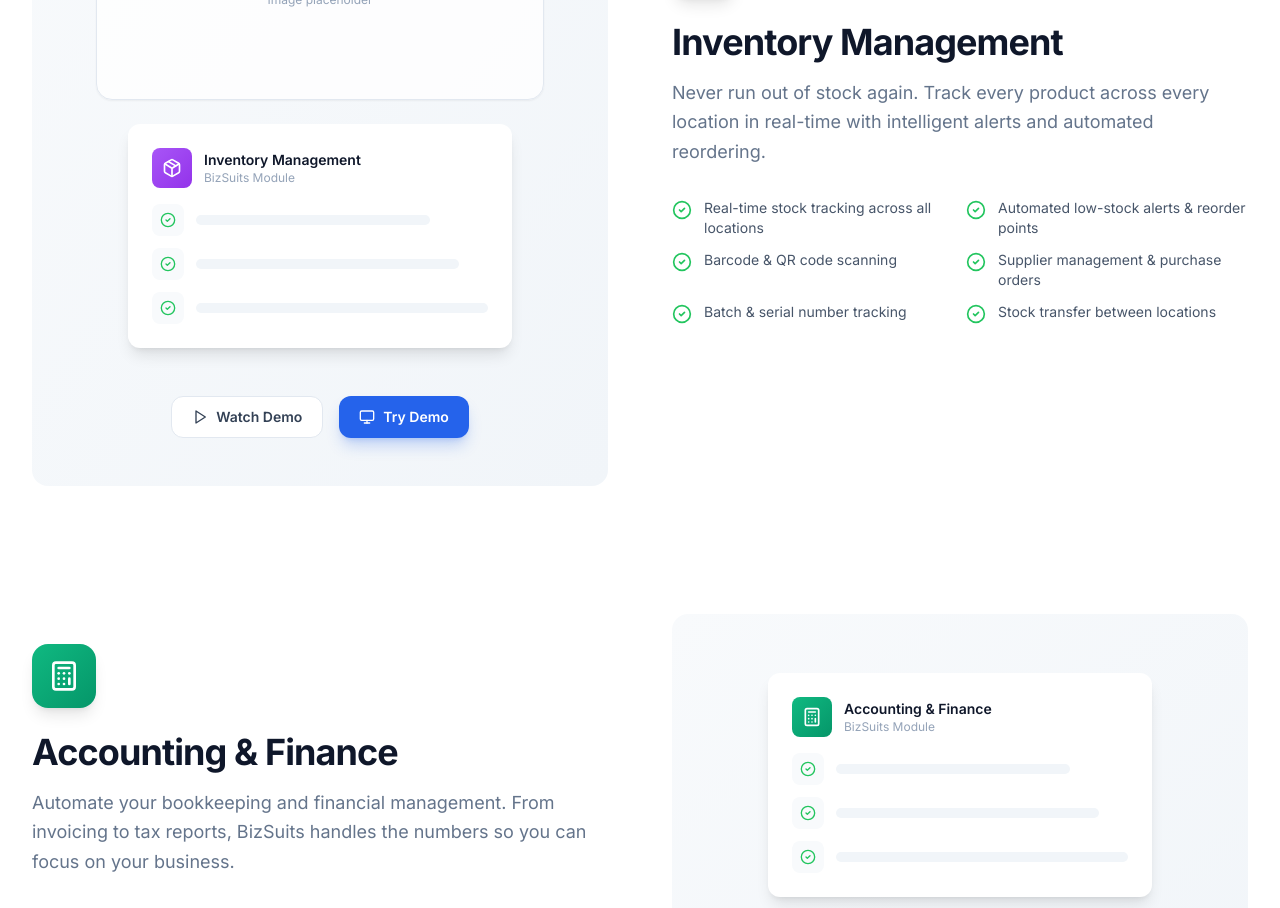
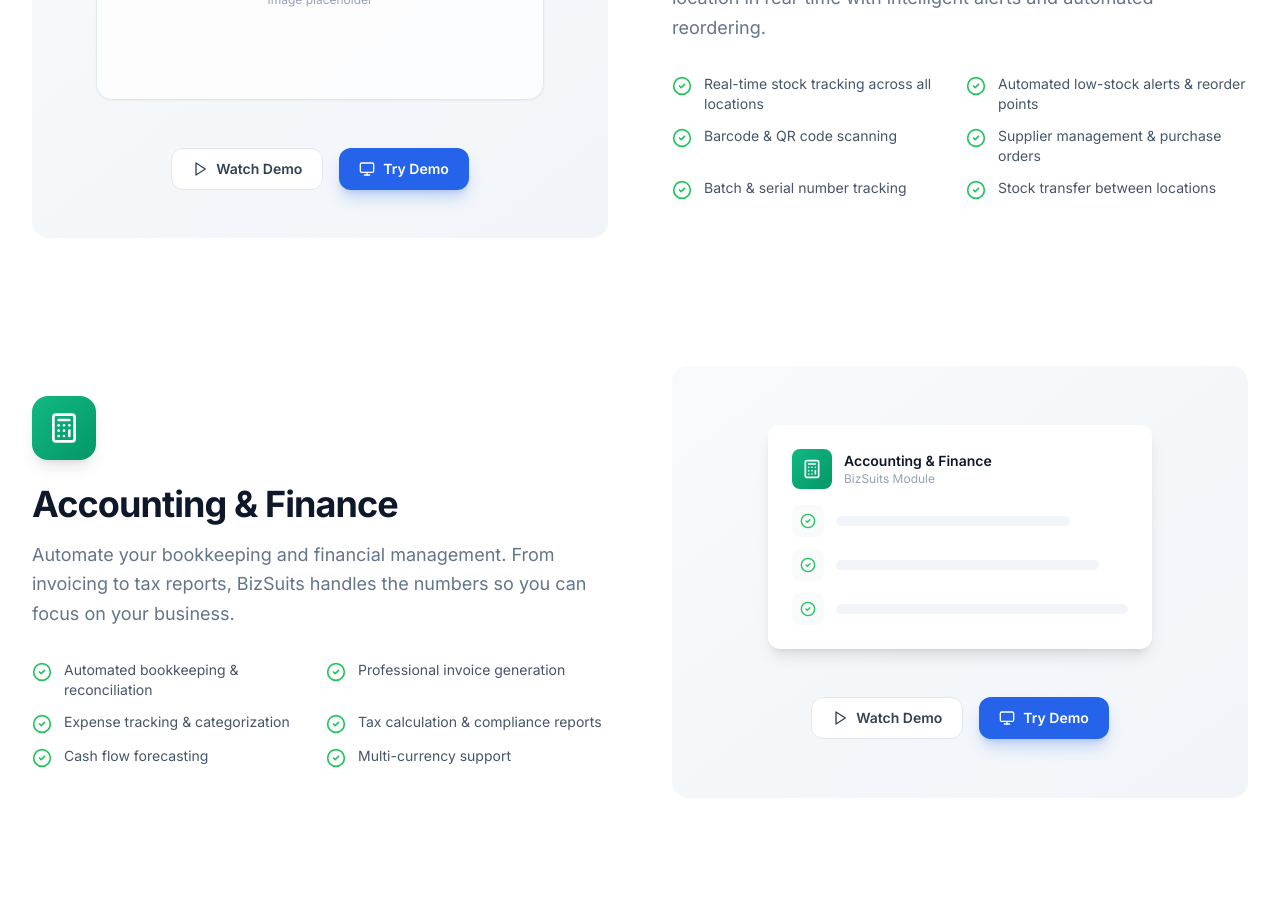
Before and after one commit to casstimmy/BSuits-Site, a Next.js app: page /features in a window 1280 px wide. Shown: the part 1440-2348 px from the top of the page. Built offline with nearby package versions, Linux system fonts and the light colour scheme.

Commit message:
improve on the webproduct optimization and ux

```diff
--- a/src/app/features/page.tsx
+++ b/src/app/features/page.tsx
@@ -215,7 +215,6 @@ export default function FeaturesPage() {
                         />
                       </div>
                     ) : feature.id === 'inventory' ? (
-                      <>
                       <div className="w-full max-w-md aspect-[16/10] rounded-2xl border border-dark-200 bg-white/80 shadow-sm flex items-center justify-center mb-6">
                         <div className="text-center px-6">
                           <div className="mx-auto w-12 h-12 rounded-xl bg-dark-50 flex items-center justify-center mb-3">
@@ -225,30 +224,6 @@ export default function FeaturesPage() {
                           <p className="text-xs text-dark-400">Image placeholder</p>
                         </div>
                       </div>
-                        <div className="bg-white rounded-xl shadow-lg p-6 w-full max-w-sm mb-6">
-                          <div className="flex items-center gap-3 mb-4">
-                            <div className={`w-10 h-10 rounded-lg bg-gradient-to-br ${feature.color} flex items-center justify-center`}>
-                              <feature.icon className="w-5 h-5 text-white" />
-                            </div>
-                            <div>
-                              <p className="text-sm font-semibold text-dark-900">{feature.title}</p>
-                              <p className="text-xs text-dark-400">BizSuits Module</p>
-                            </div>
-                          </div>
-                          <div className="space-y-3">
-                            {[1, 2, 3].map((i) => (
-                              <div key={i} className="flex items-center gap-3">
-                                <div className="w-8 h-8 rounded-lg bg-dark-50 flex items-center justify-center">
-                                  <CheckCircle2 className="w-4 h-4 text-accent-500" />
-                                </div>
-                                <div className="flex-1">
-                                  <div className="h-2.5 bg-dark-100 rounded-full" style={{ width: `${70 + i * 10}%` }} />
-                                </div>
-                              </div>
-                            ))}
-                          </div>
-                        </div>
-                      </>
                     ) : (
                       <div className="bg-white rounded-xl shadow-lg p-6 w-full max-w-sm mb-6">
                         <div className="flex items-center gap-3 mb-4">
```
Lines whose indentation alone changed are shown as unchanged.
